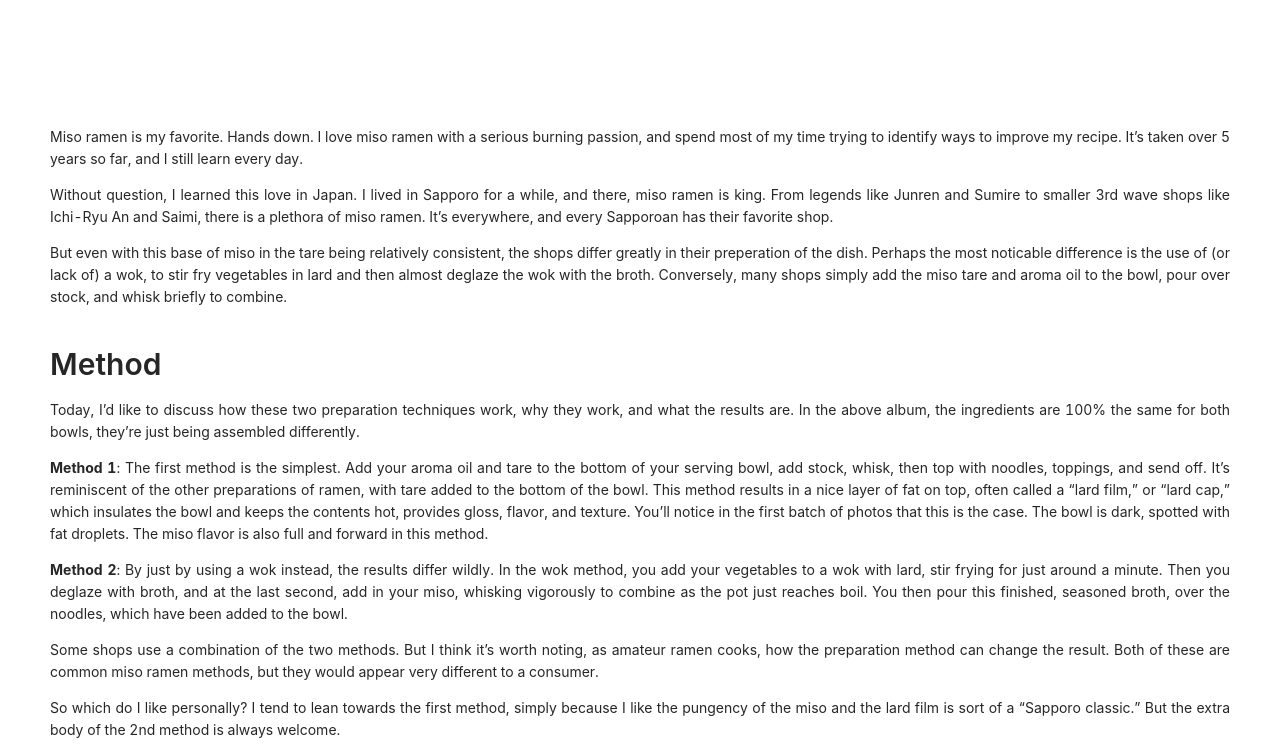
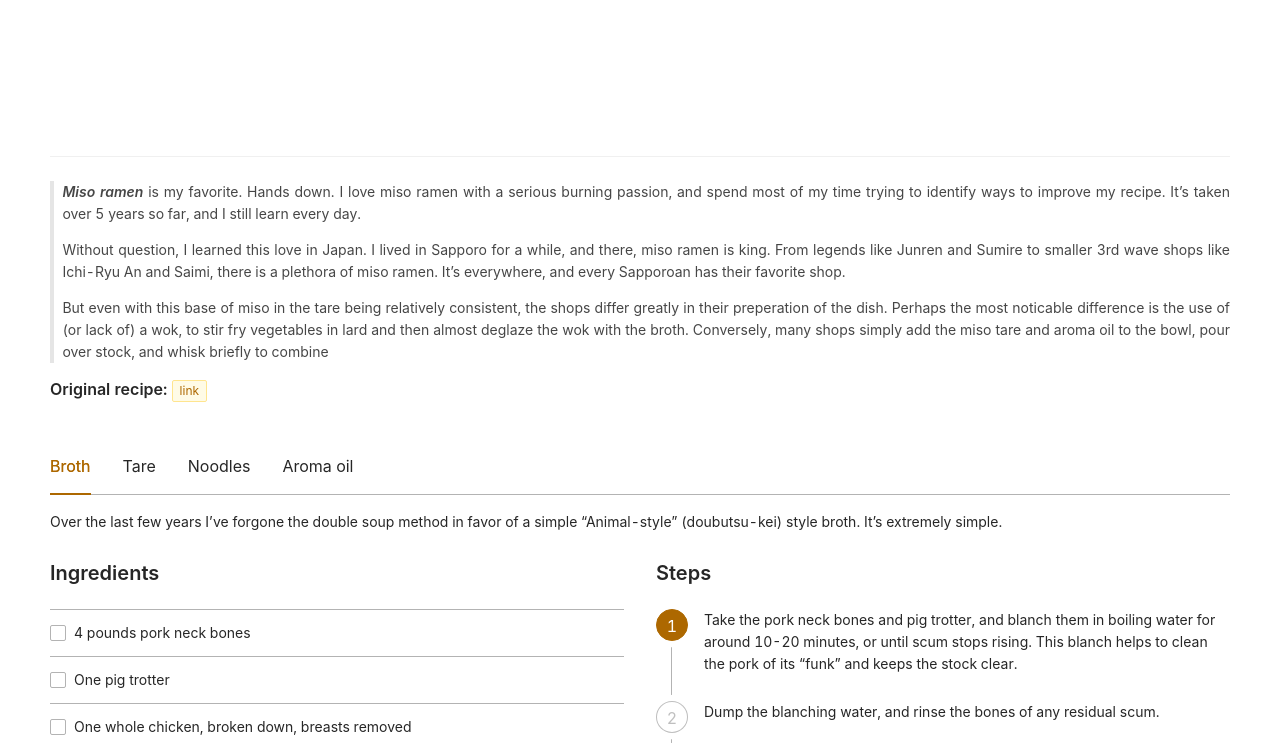
Before and after one commit to jca41/rramen, a Next.js app: page /recipes/miso-ramen in a window 1280 px wide. Shown: the part 520-1267 px from the top of the page. Built offline with nearby package versions, Linux system fonts and the light colour scheme.

Commit message:
fix schema and recipe layout

```diff
--- a/components/recipe.js
+++ b/components/recipe.js
@@ -1,25 +1,27 @@
-import { Typography } from 'antd';
+import { Typography, Tag, Divider } from 'antd';
 import { Fragment } from 'react';
+import ReactMarkdown from 'react-markdown';
 import Instructions from './instructions';
 import TextBlock from './text-block';
 import ImageCarousel from './image-carousel';
 
-const { Title } = Typography;
+const { Title, Text, Paragraph } = Typography;
 import Layout from './layout';
 
-const Recipe = ({ title, description, method, images, ...props }) => {
+const Recipe = ({ title, originalRecipe, intro, method, images, ...props }) => {
   return (
     <Layout title={title}>
       <Typography>
-        <Title>{title}</Title>
+        <Title className={'recipe__title'}>{title}</Title>
         <ImageCarousel data={images} />
-        <TextBlock data={description} />
-        {method && (
-          <Fragment>
-            <Title level={2}>Method</Title>
-            <TextBlock data={method} />
-          </Fragment>
-        )}
+        <Divider />
+        <ReactMarkdown className={'recipe__intro'} source={intro} />
+        <Paragraph className={'recipe__original-link'}>
+          <Text strong> Original recipe: </Text>
+          <Tag color="gold">
+            <a href={originalRecipe}>link</a>
+          </Tag>
+        </Paragraph>
       </Typography>
       <Instructions {...props} />
     </Layout>
--- /dev/null
+++ b/data/recipes/miso-ramen.json
@@ -0,0 +1,93 @@
+{
+  "date": "2020-04-16T20:07:58.883Z",
+  "title": "Miso Ramen",
+  "originalRecipe": "https://www.reddit.com/r/ramen/comments/365zgg/miso_ramen_101_a_primer_on_how_to_make_miso_ramen/?utm_content=comments&utm_medium=user&utm_source=reddit&utm_name=frontpage",
+  "intro": "> ***Miso ramen*** is my favorite. Hands down. I love miso ramen with a serious burning passion, and spend most of my time trying to identify ways to improve my recipe. It’s taken over 5 years so far, and I still learn every day.\n>\n> Without question, I learned this love in Japan. I lived in Sapporo for a while, and there, miso ramen is king. From legends like Junren and Sumire to smaller 3rd wave shops like Ichi-Ryu An and Saimi, there is a plethora of miso ramen. It’s everywhere, and every Sapporoan has their favorite shop.\n>\n> But even with this base of miso in the tare being relatively consistent, the shops differ greatly in their preperation of the dish. Perhaps the most noticable difference is the use of (or lack of) a wok, to stir fry vegetables in lard and then almost deglaze the wok with the broth. Conversely, many shops simply add the miso tare and aroma oil to the bowl, pour over stock, and whisk briefly to combine",
+  "images": [
+    "https://i.imgur.com/q8zp0wA.jpg",
+    "https://i.imgur.com/VmaOxXy.jpg",
+    "https://i.imgur.com/A9VliJS.jpg",
+    "https://i.imgur.com/zcI4KM5.jpg"
+  ],
+  "components": [
+    {
+      "name": "Broth",
+      "description": "Over the last few years I’ve forgone the double soup method in favor of a simple “Animal-style” (doubutsu-kei) style broth. It’s extremely simple.",
+      "ingredients": [
+        "4 pounds pork neck bones",
+        "One pig trotter",
+        "One whole chicken, broken down, breasts removed",
+        "One large white onion, roughly chopped",
+        "10 garlic cloves",
+        "One two inch long piece of ginger, peeled",
+        "water as needed"
+      ],
+      "steps": [
+        "Take the pork neck bones and pig trotter, and blanch them in boiling water for around 10-20 minutes, or until scum stops rising. This blanch helps to clean the pork of its “funk” and keeps the stock clear.",
+        "Dump the blanching water, and rinse the bones of any residual scum.",
+        "Add the bones and foot back to the pot, along with the chicken and aromatics, and cover with water by at least two inches.",
+        "Bring the stock to a boil, then down to the tiiiiiiniest of simmers (like, barely a bubble breaks the surface, just occasionally blubbing up) around 176-190 degrees F, and cover. The higher your temp gets before an actual boil, the better your collagen conversion to gelatin will be. Cook at this temperature for at least 6 hours, but preferably 10 hours. Don’t stir! It’ll cloud the stock! This is very delicate and any agitation will emulsify particulate.",
+        "Strain the solids. Reserve until needed."
+      ]
+    },
+    {
+      "name": "Tare",
+      "description": "Miso tare is deceptive, but easy if you can find good miso. Please don’t use American miso or miso powder, it’s just not the same quality and you’ll be disappointed. All miso tare comprises of, at its basic level, is a combination of the following ingredients in a bowl.",
+      "ingredients": [
+        "Miso of various types (totaling 2 cups, typically at least 50% white/kome miso. I generally blend 3 misos: a Shinshu, another white of some kind, and a nice Red or Wheat forward variant)",
+        "1.5 tbsp tahini",
+        "4-8 grated garlic cloves (entirely up to you)",
+        "One two inch long piece of ginger, grated",
+        "One half white onion, pureed",
+        "2 tbs soy sauce (though more if needed)",
+        "1 tbsp of sesame oil",
+        "ichimi to taste (maybe half a teaspoon)."
+      ],
+      "steps": [
+        "Combine all the ingredients in a bowl.",
+        "Season with salt or additional soy sauce, until this tastes quite salty."
+      ]
+    },
+    {
+      "name": "Noodles",
+      "description": [
+        "Sapporo noodles are fairly minerally, chewy, and curly. So I up the water content, gluten content, and alkaline content to promote more chew and flavor than a standard Tokyo noodle. Some Sapporo ramen noodles also have egg white (around 1 egg white per 500 grams flour), but I haven’t played with this much. If you were interested, simply replace some of the water with equal weight egg white",
+        "Per portion: <i>measure everything by weight</i>"
+      ],
+      "ingredients": [
+        "98.5g King Arthur bread flour (12.7% protein by weight)",
+        "1.5 g vital wheat gluten (aprox 77.5% protein by weight)",
+        "42 g water",
+        "1 g salt",
+        "1.5 g baked soda",
+        "Optional: a pinch of Riboflavin (this adds color, I estimate it entirely)"
+      ],
+      "steps": [
+        "Add baked soda and salt (and riboflavin if using) to the water, dissolve completely. I like to add one at a time, it seems like the baked soda dissolves better if added prior to the salt.",
+        "In the food processor, add your wheat gluten and flour. Pulse a few times to combine the two.",
+        "While running the food processor, add your water mixture slowly, in an even stream. Occasionally, stop to scrape the sides down. You know you're set when you have tiny grain like pieces.",
+        "Cover the food processor and let this rest for 30 minutes. This gives the flour granules time to fully absorb the water and alkaline salts.",
+        "Knead it. Currently I use an electric pasta machine to sheet the dough, going through the largest setting, then the 2nd, then the 3rd, then folding and repassing through the largest setting. I repass two to three times, or until I notice the dough is making the machine work really hard. I also like to fold the dough the same direction each time. Some articles I read suggested this kept the gluten strands running in the same direction, which promotes better texture. You'll notice interesting horizontal lines running along the length of your dough if you do it right. If this isn’t an option for you, I used to throw the mix into a plastic bag and step on it repeatedly, which simulates the kneading process used in an industrial setting.",
+        "When smooth, cover with plastic, and rest at room temp for an hour. This gives the gluten time to relax, and “ripens” the dough according to Japanese cooks.",
+        "Pull out your dough. Portion into workable sizes (around one serving's worth), and roll out to desired thickness, using potato starch as you go to prevent sticking. Do this with a pasta machine, it is borderline impossible without a machine. An electric one will save you an incredible amount of effort.",
+        "Cut your noodles to your desired thickness.",
+        "Take a handful of finished noodles and squeeze the noodles together into a tight ball, like a snowball, then shimmy them around to create the classic wavy effect. Repeat until crinkled to your liking.",
+        "Ideally you should make these noodles in advance. Sapporo noodles are best after around 2 days in the fridge. They firm up a bit and develop more flavor. The general rule for this cure is that the higher the hydration, the longer the wait. You can, of course, also bag them up and freeze them; they freeze extremely well."
+      ]
+    },
+    {
+      "name": "Aroma oil",
+      "description": "If using the wok method of assembly, you don’t need it! The larded wok does the work for you (though if you want to use aromatic lard… I won’t stop you).",
+      "ingredients": [
+        "Lard, around a cup",
+        "15 cloves of garlic",
+        "Ginger, 2 inch piece, sliced",
+        "1/2 onion, chopped"
+      ],
+      "steps": [
+        "Slowly cook ingredients until just brown, 15 to 40 minutes depending on heat.",
+        "Strain and reserve until needed."
+      ]
+    }
+  ]
+}
--- a/package.json
+++ b/package.json
@@ -29,6 +29,7 @@
     "next": "^9.3.4",
     "react": "^16.13.1",
     "react-dom": "^16.13.1",
+    "react-markdown": "^4.3.1",
     "semantic-ui-css": "^2.4.1",
     "semantic-ui-react": "^0.88.2"
   },
--- a/pages/recipes/[slug].js
+++ b/pages/recipes/[slug].js
@@ -3,22 +3,17 @@ import path from 'path';
 import Recipe from '../../components/recipe';
 
 export async function getStaticProps({ params }) {
-  const recipeFile = path.join(process.cwd(), `/data/${params.slug}.json`);
+  const recipeFile = path.join(process.cwd(), `/data/recipes/${params.slug}.json`);
 
   const data = fs.readFileSync(recipeFile, 'utf8');
   return { props: JSON.parse(data) };
 }
 
 export async function getStaticPaths() {
-  const recipesFolder = path.join(process.cwd(), `/data`);
+  const recipesFolder = path.join(process.cwd(), `/data/recipes`);
   const filenames = fs.readdirSync(recipesFolder);
 
-  const paths = filenames.map((name) => {
-    const recipeFile = path.join(recipesFolder, name);
-    const { slug } = JSON.parse(fs.readFileSync(recipeFile, 'utf8'));
-
-    return `/recipes/${slug}`;
-  });
+  const paths = filenames.map((name) => `/recipes/${name.replace('.json', '')}`);
 
   return { paths, fallback: false };
 }
--- a/styles/components.less
+++ b/styles/components.less
@@ -11,9 +11,24 @@
   height: 427px;
 }
 
+.recipe {
+
+  &__title {
+    text-align: center;
+  }
+
+  &__original-link {
+    font-size: 16px;
+  }
+
+  &__intro {
+    text-align: justify;
+  }
+}
+
 .image-carousel {
   max-width: 640px;
-  margin: 50px auto;
+  margin: 80px auto 50px auto;
 
   &__slide {
     display: flex;
--- a/styles/index.less
+++ b/styles/index.less
@@ -2,7 +2,7 @@
 @import './layout.less';
 @import './components.less';
 
-@primary-color: @gold-7;
+@primary-color: @gold-8;
 @layout-body-background: @white;
 @border-color-base: hsv(0, 0, 70%);
 @border-color-split: hsv(0, 0, 70%);
```
Also changed, not shown: dev-cms/config.yml (+8 -3 lines), page-data/recipes/miso-ramen.json (deleted, +0 -17 lines), old-data/miso-ramen.json (renamed from data/miso-ramen.json), old-data/tokyo-style-shoyu-ramen.json (renamed from data/tokyo-style-shoyu-ramen.json).
